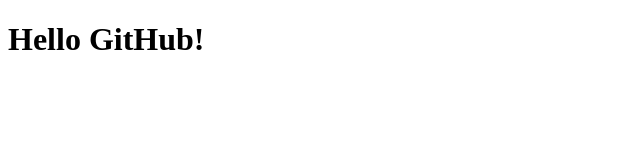
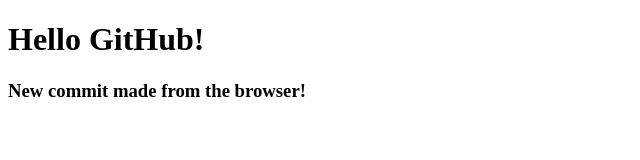
Before and after one commit to rabet-fabian/Session-14, a plain HTML site: page index.html in a window 1280 px wide. Shown: the whole page, without its empty margins (0-640 px from the left). Drawn offline with Linux system fonts and the light colour scheme.

Commit message:
new commit

```diff
--- a/index.html
+++ b/index.html
@@ -9,6 +9,7 @@
 
 <body>
     <h1>Hello GitHub!</h1>
+    <h3>New commit made from the browser!</h3>
 </body>
 
 </html>
```
